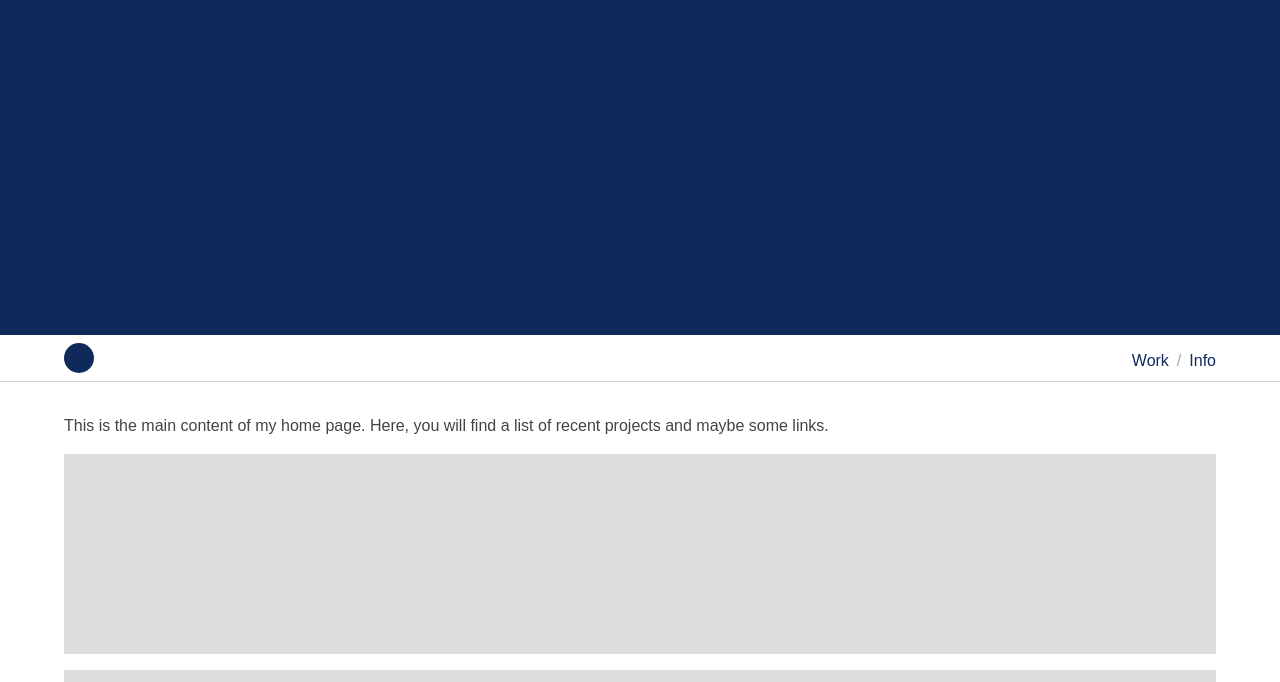
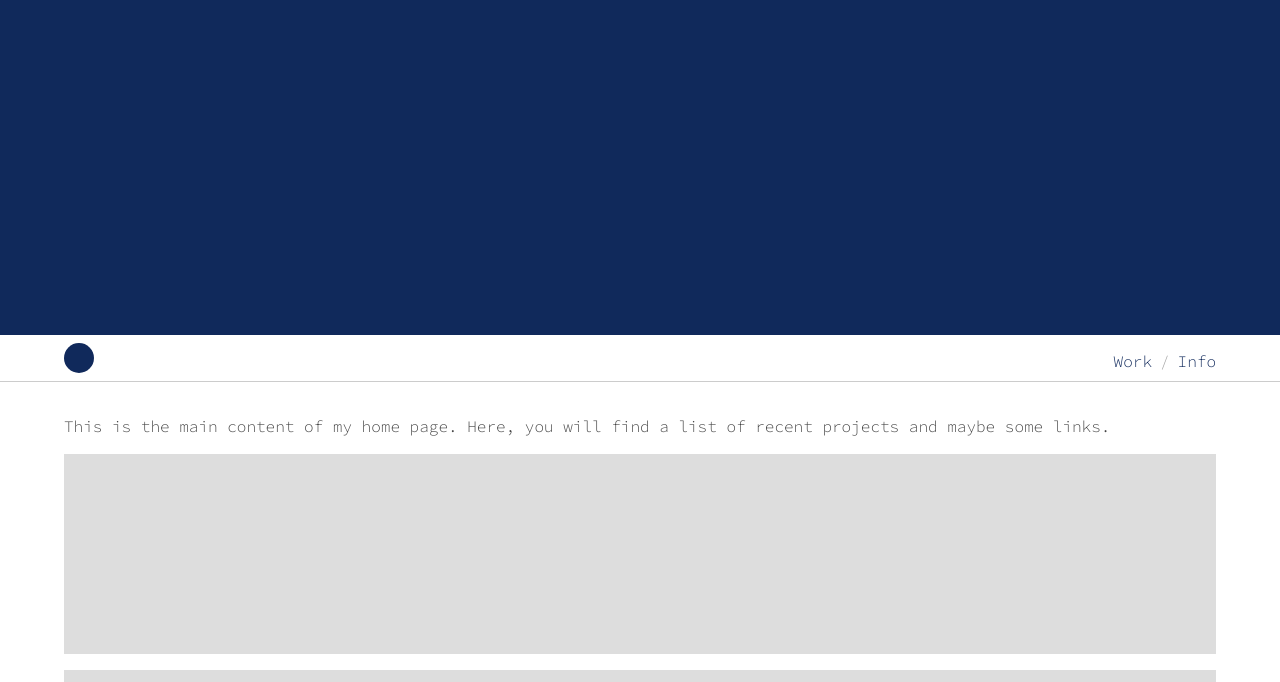
Before and after one commit to ndruss/natedruss, a Gatsby site: page / in a window 1280 px wide. Shown: the part 418-1100 px from the top of the page. Built offline with nearby package versions, Linux system fonts and the light colour scheme; Gatsby itself is replaced by a stand-in of ours.

Commit message:
Added Source Code Pro font

```diff
--- a/src/components/head.js
+++ b/src/components/head.js
@@ -5,5 +5,6 @@ export default props => (
   <Helmet>
     <title>{props.title} | Nate Druss</title>
     <link rel="canonical" href="http://mysite.com/example" />
+    <link href="https://fonts.googleapis.com/css?family=Source+Code+Pro:300,300i,500,500i,700,700i&display=swap" rel="stylesheet" />
   </Helmet>
 )
--- a/src/styles/global.css
+++ b/src/styles/global.css
@@ -14,7 +14,8 @@
 }
 
 html {
-  font-family: sans-serif;
+  font-family: 'Source Code Pro', monospace;
+  font-weight: 300;
   line-height: 1.5;
   color: var(--color-gray-dark);
 }
```
